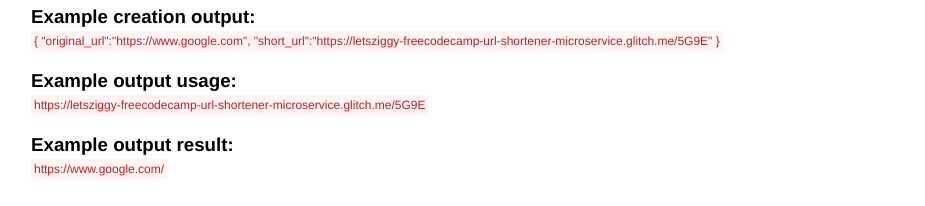
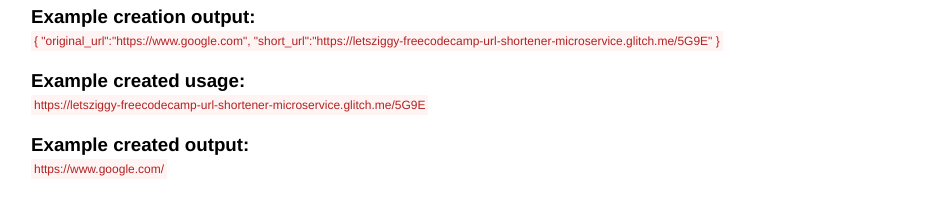
Before and after one commit to LetsZiggy/FreeCodeCamp-URL-Shortener-Microservice, a website: page www/index.html in a window 1280 px wide. Shown: the part 252-458 px from the top of the page, without its empty margins (9-934 px from the left). Drawn offline with Linux system fonts and the light colour scheme.

Commit message:
Update index.html

```diff
--- a/www/index.html
+++ b/www/index.html
@@ -23,9 +23,9 @@
     <span>https://letsziggy-freecodecamp-url-shortener-microservice.glitch.me/new/https://www.google.com</span>
     <h3>Example creation output:</h3>
     <span>{ "original_url":"https://www.google.com", "short_url":"https://letsziggy-freecodecamp-url-shortener-microservice.glitch.me/5G9E" }</span>
-    <h3>Example output usage:</h3>
+    <h3>Example created usage:</h3>
     <span>https://letsziggy-freecodecamp-url-shortener-microservice.glitch.me/5G9E</span>
-    <h3>Example output result:</h3>
+    <h3>Example created output:</h3>
     <span>https://www.google.com/</span>
   </body>
 </html>
```
